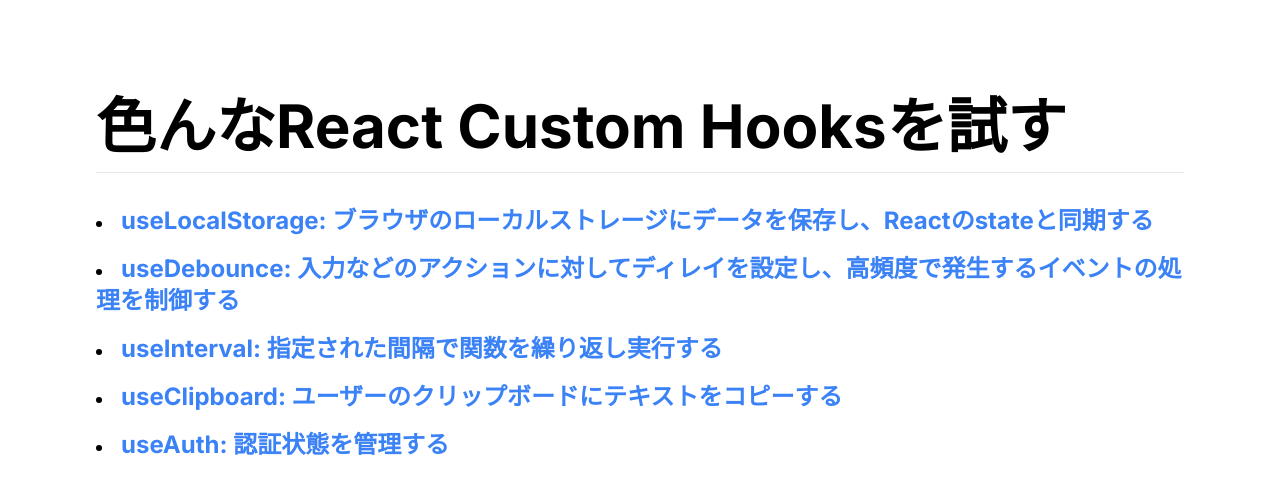
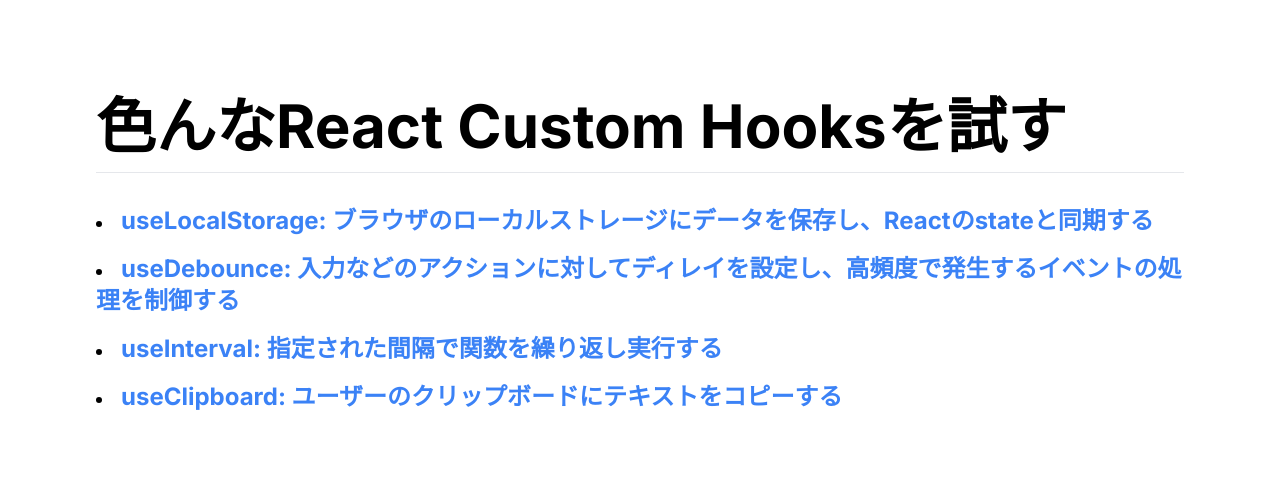
Before and after one commit to mizukenvivid/lets-custom-hooks, a Next.js app: page / in a window 1280 px wide. Shown: the top 494 px of the page. Built offline with nearby package versions, Linux system fonts and the light colour scheme.

Commit message:
feat: `useAuth` について書くのをやめる

```diff
--- a/src/constants/paths.ts
+++ b/src/constants/paths.ts
@@ -16,8 +16,4 @@ export const paths = [
     label: "useClipboard: ユーザーのクリップボードにテキストをコピーする",
     path: "/useClipboard",
   },
-  {
-    label: "useAuth: 認証状態を管理する",
-    path: "/useAuth",
-  },
 ];
```
